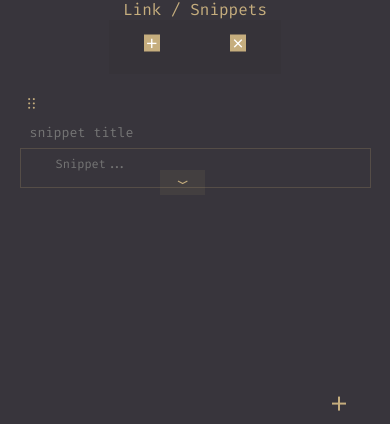
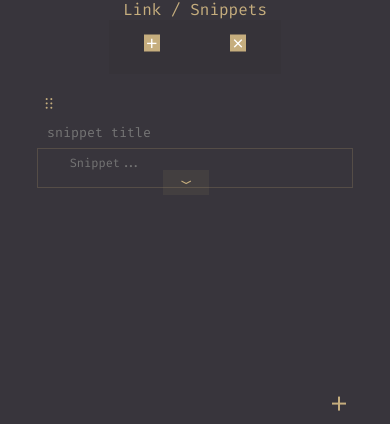
Before and after one commit to renansouza12/ClientEase, an Angular app: page / in a window 390 px wide. Shown: the part 387-811 px from the top of the page. Built offline with nearby package versions, Linux system fonts and the light colour scheme.

Commit message:
feat: add scrollbar for mobile service for media query 550px

```diff
--- a/src/app/components/cards/cards.component.scss
+++ b/src/app/components/cards/cards.component.scss
@@ -53,7 +53,7 @@
         overflow-y: scroll;
 
         &::-webkit-scrollbar {
-            width: 8px;
+            width: 3px;
             background-color: var(--bg-color);
         }
 
--- a/src/app/components/links-and-snippets/links-and-snippets.component.scss
+++ b/src/app/components/links-and-snippets/links-and-snippets.component.scss
@@ -96,7 +96,7 @@
         height: 500px;
         width: 100%;
         display: grid;
-        grid-template-columns: repeat(auto-fill, minmax(200px, 1fr));
+        grid-template-columns: repeat(auto-fill, minmax(80px, 1fr));
         gap: 5rem;
         overflow: hidden;
         overflow-y: auto;
@@ -112,10 +112,11 @@
         }
     }
 
-    .snippets > .cdk-drag{
+    .snippets>.cdk-drag {
         will-change: transform;
     }
-    .snippets > .cdk-drag-placeholder {
+
+    .snippets>.cdk-drag-placeholder {
         opacity: 0.3;
         border: 1px dashed var(--primary-color);
     }
@@ -153,9 +154,19 @@
         .snippets {
             height: 300px;
             width: 100%;
-            padding: 5% 0%;
+            padding: 5%;
             grid-template-columns: 1fr;
-            gap: 6px;
+
+            &::-webkit-scrollbar {
+                width: 3px;
+                background-color: var(--bg-color);
+            }
+
+            &::-webkit-scrollbar-thumb {
+                width: 4px;
+                border-radius: 4px;
+                background-color: var(--primary-color);
+            }
         }
     }
 }
--- a/src/app/components/snippet-card/snippet-card.component.html
+++ b/src/app/components/snippet-card/snippet-card.component.html
@@ -2,7 +2,7 @@
         <div cdkDragHandle class="drag-handle">
                 <i class="ri-draggable"></i>
         </div>
-        <input class="snippet_title" type="text" placeholder="snippet title" />
+        <input id="title" class="snippet_title" type="text" placeholder="snippet title" />
         <textarea name="snippet_text" id="snippet_text" placeholder="Snippet..." (click)="snippetClick()"
                 [(ngModel)]="snippetText" [ngClass]="{'expand': isExpanded}"></textarea>
         <button (click)="expandTextArea()">
```
